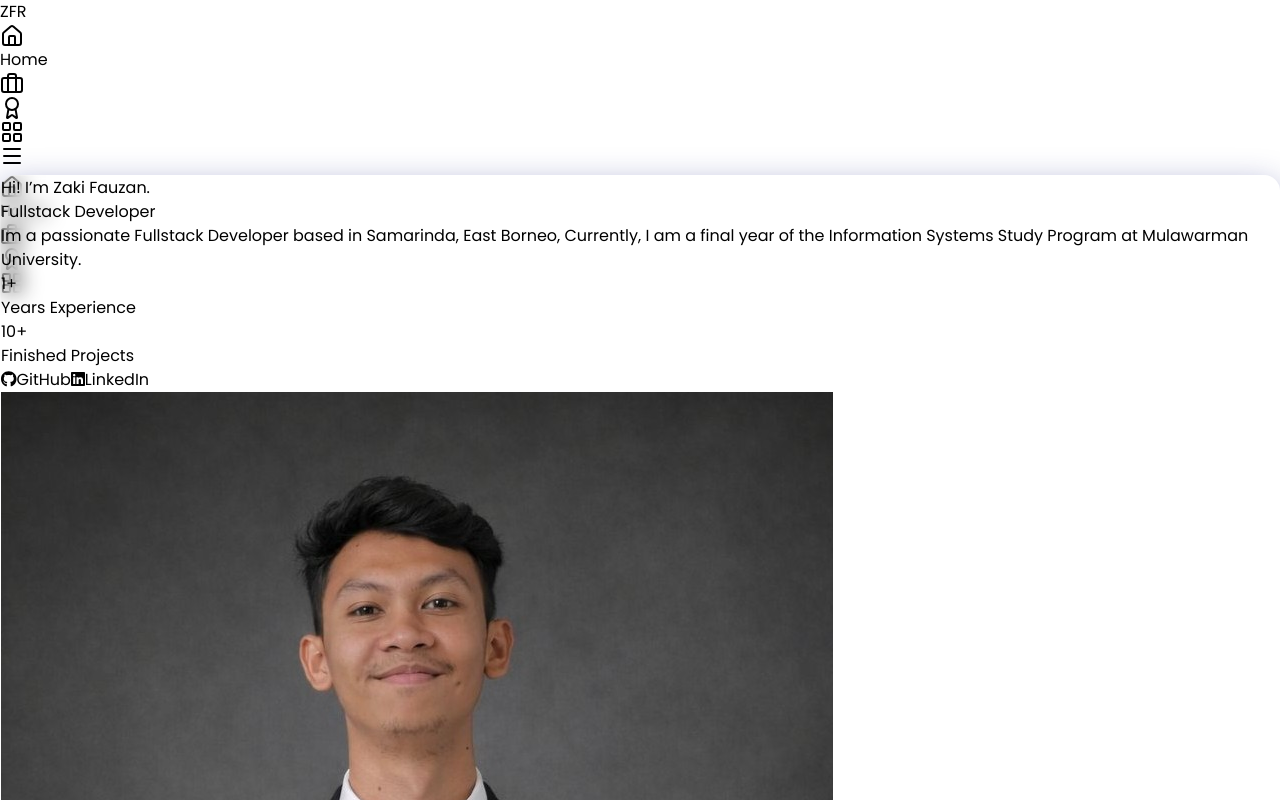
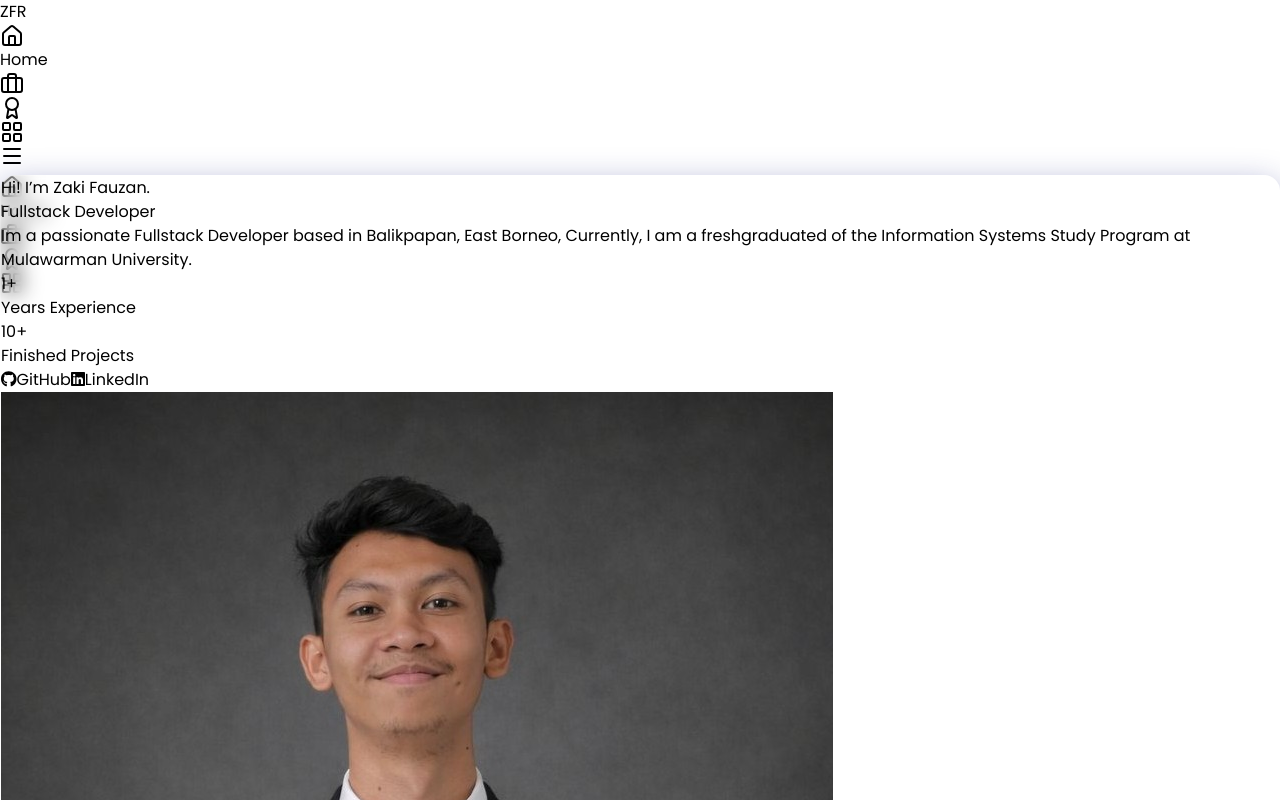
Before and after one commit to zakifauzanr/Forto_Zaki, a React (Vite) app: page / in a window 1280 px wide. Shown: the top 800 px of the page. Built offline with nearby package versions, Linux system fonts and the light colour scheme.

Commit message:
update biodata and cv

```diff
--- a/src/page/Main.jsx
+++ b/src/page/Main.jsx
@@ -36,8 +36,8 @@ export default function Main(){
 
                     <h2 className="mt-2 text-lg lg:text-xl text-blue-400 font-semibold">Fullstack Developer</h2>
                     <p className='text-sm lg:text-md text-slate-400 font-thin my-1 text-justify'>
-                        Im a passionate Fullstack Developer based in Samarinda, East Borneo,
-                        Currently, I am a final year of the Information Systems Study Program at Mulawarman University.
+                        Im a passionate Fullstack Developer based in Balikpapan, East Borneo,
+                        Currently, I am a freshgraduated of the Information Systems Study Program at Mulawarman University.
                     </p>
                     <div className="mt-6 flex gap-8">
                         <div>
```
Also changed, not shown: 1 other file (tests, documents, lock files or other folders).
